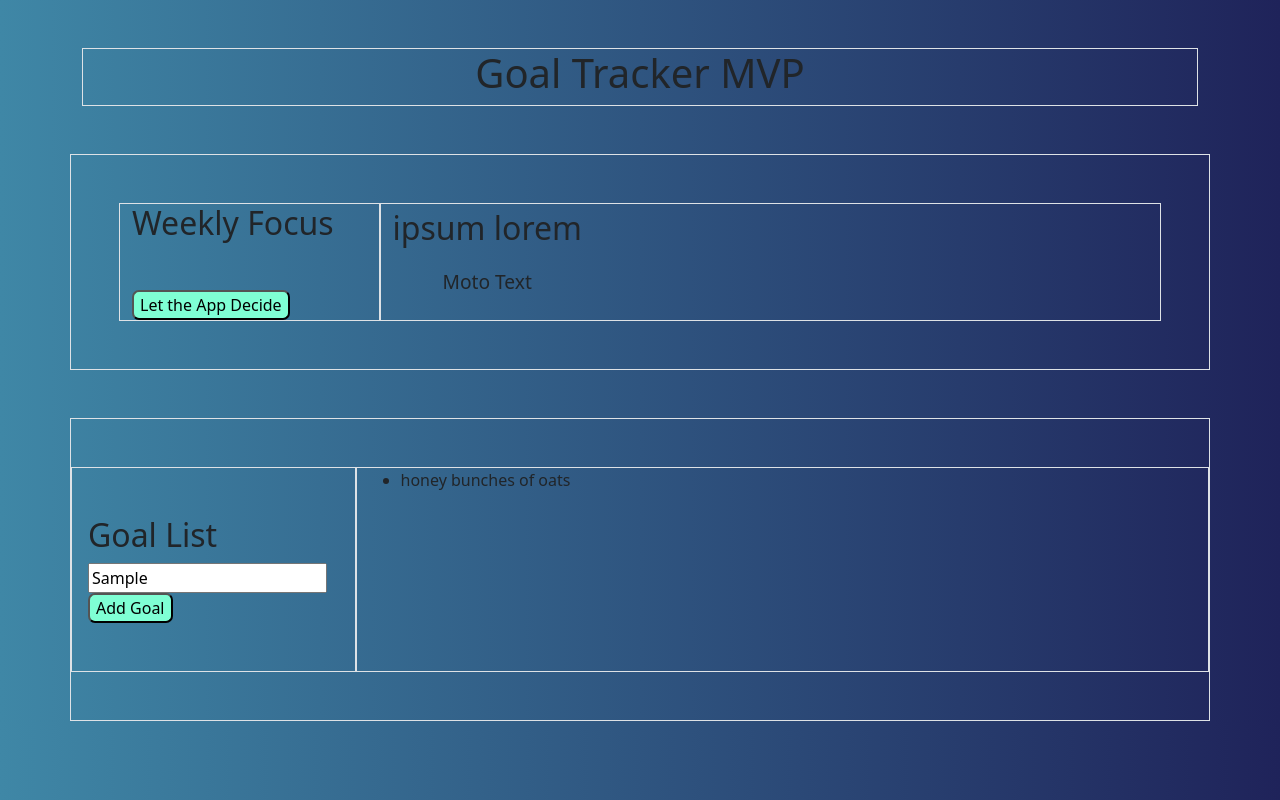
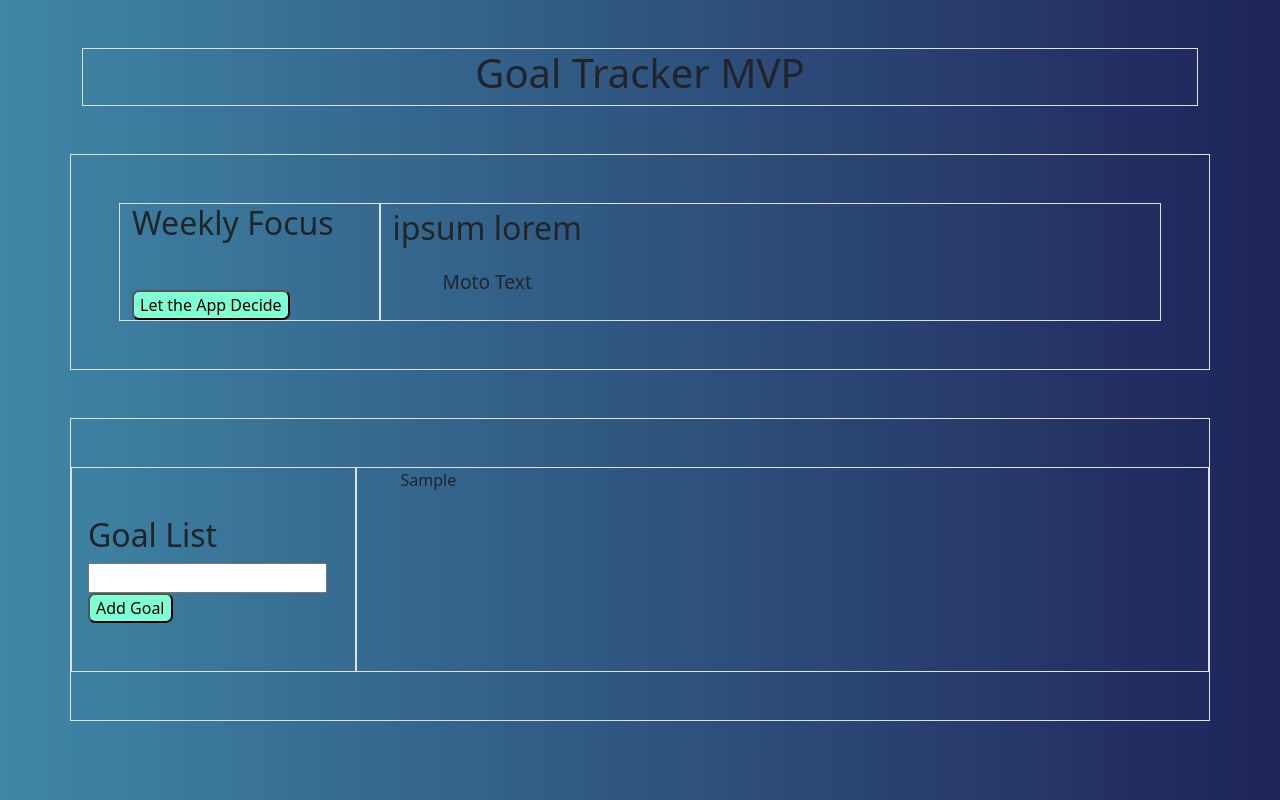
Before and after one commit to lelandcypress/goal_tracker, a plain HTML site: page index.html in a window 1280 px wide. Both pictures are taken after typing "Sample" into the empty fields and a click on the button "Add Goal". Drawn offline with nearby package versions, Linux system fonts and the light colour scheme.

Commit message:
Added JS Scripting. Event Listeners to goal list, built array, Local Storage incorporated, Init function built

```diff
--- /dev/null
+++ b/assets/goalList.js
@@ -0,0 +1,35 @@
+const goalInput = document.getElementById("goal_input");
+const goalButton = document.getElementById("goal_button");
+const goalListParent = document.getElementById("goal_listParent");
+let goalList = [];
+
+function updateLocalStorage(array) {
+  localStorage.setItem("goals", JSON.stringify(array));
+}
+
+function displayGoals(array) {
+  for (let i = 0; i < array.length; i++) {
+    const listItem = document.createElement("p");
+    listItem.textContent = array[i];
+    goalListParent.appendChild(listItem);
+  }
+}
+
+function init() {
+  const savedGoals = JSON.parse(localStorage.getItem("goals"));
+  if (savedGoals != null) {
+    goalList = savedGoals;
+  }
+  displayGoals(goalList);
+}
+
+goalButton.addEventListener("click", function () {
+  goalListParent.innerHTML = "";
+  const goalEntry = goalInput.value;
+  goalList.push(goalEntry);
+  displayGoals(goalList);
+  updateLocalStorage(goalList);
+  goalInput.value = "";
+});
+
+init();
--- a/index.html
+++ b/index.html
@@ -33,17 +33,16 @@
 
     <div class="goal_display row border">
       <div class="border py-5 px-3 my-5 col-3">
-        <h2 for="goal_input">Goal List</h2>
+        <h2>Goal List</h2>
 
         <input type="text" id="goal_input" name="goal_input" />
-        <button class="goal_button">Add Goal</button>
+        <button id="goal_button" class="goal_button">Add Goal</button>
       </div>
       <div class="border col-9 my-5">
-        <ul id="goal_list">
-          <li>honey bunches of oats</li>
-        </ul>
+        <ul id="goal_listParent"></ul>
         <!-- save goals button that pushes it to local storage-->
       </div>
     </div>
+    <script src="assets/goalList.js"></script>
   </body>
 </html>
```
